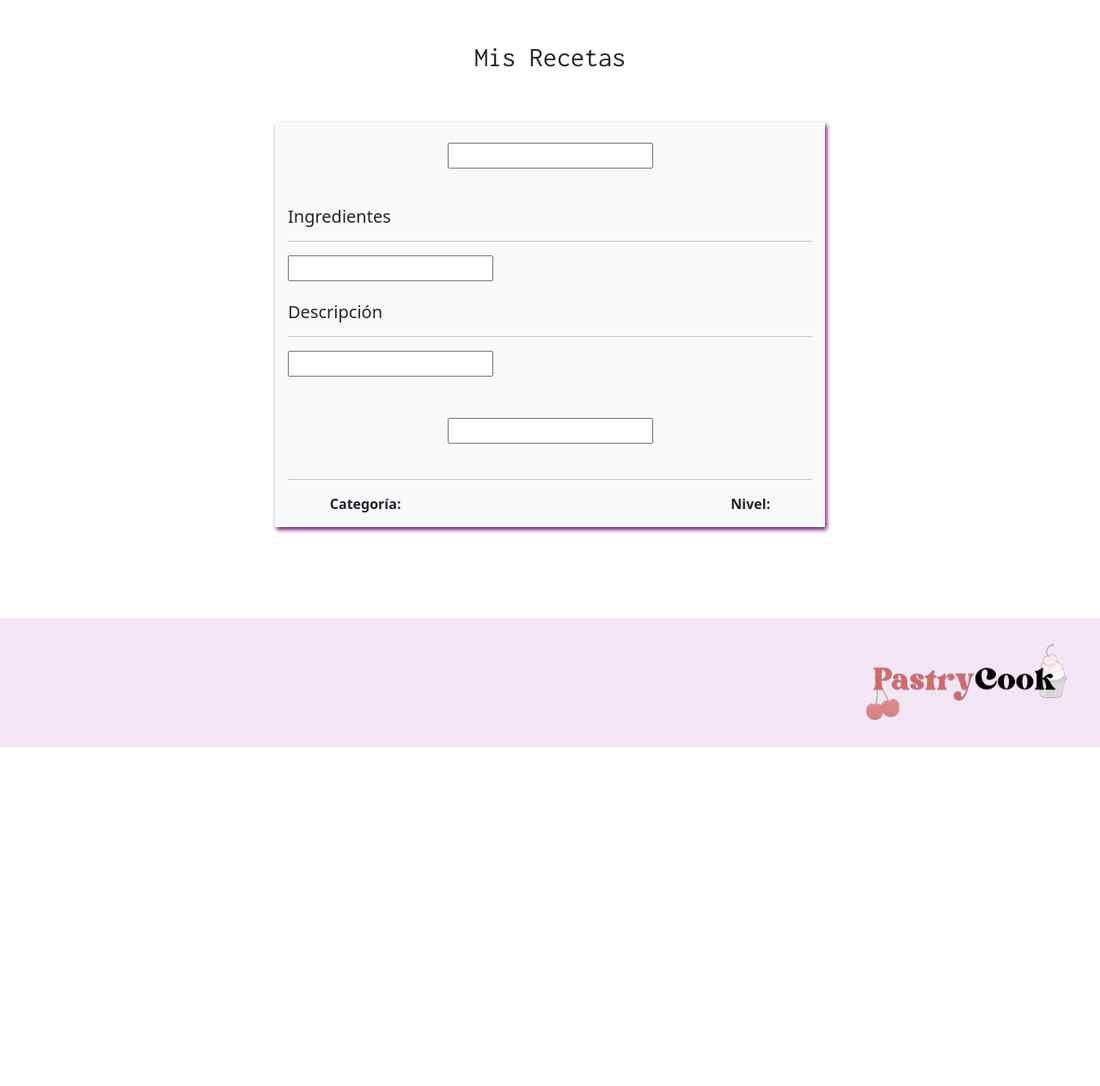
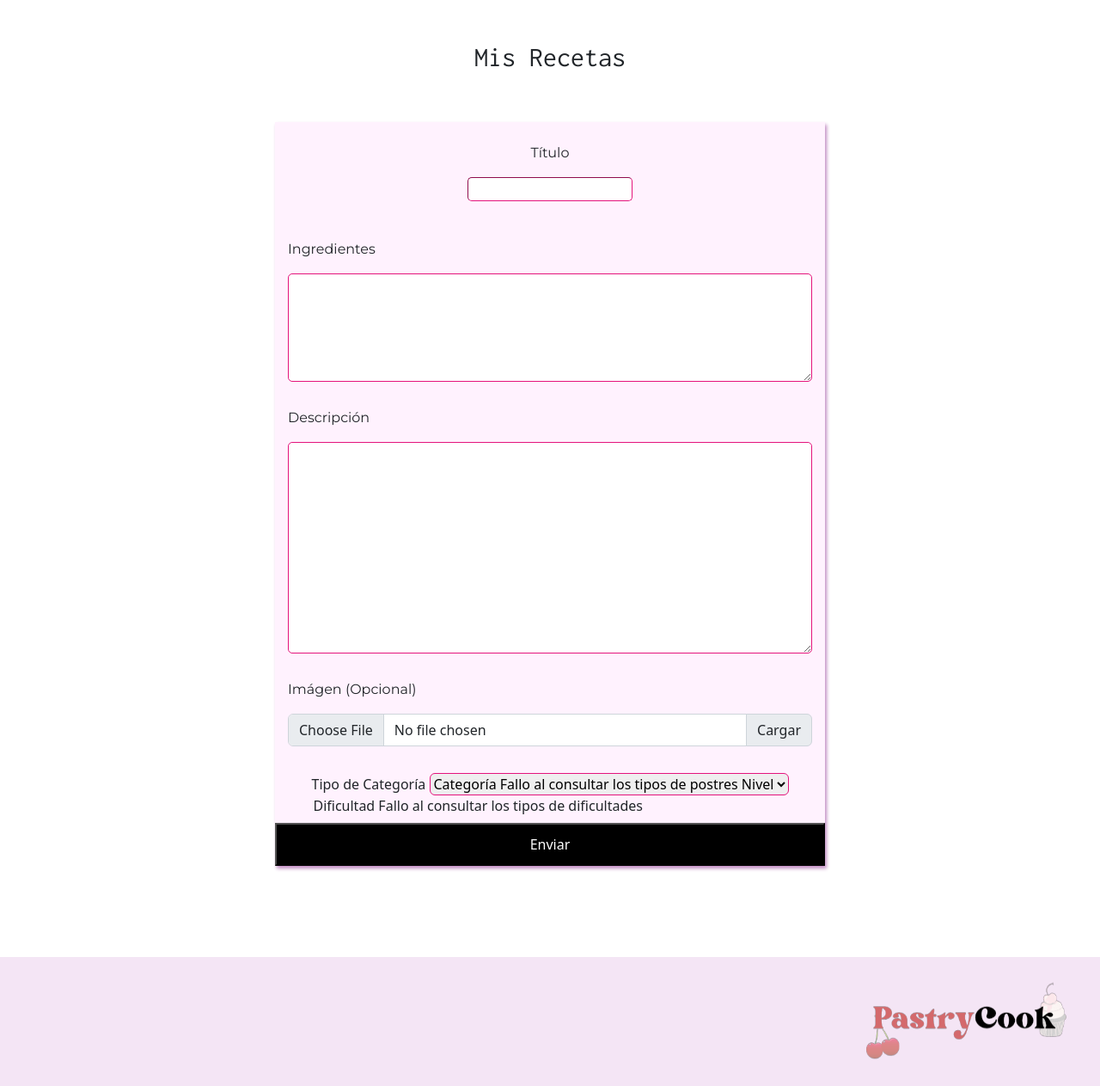
Before and after one commit to DanielaEAR/Semestral_Des7_PastryCook, a PHP site: page /SemestralFinal/funcionalidades/crear_EditarRecetas.php in a window 1280 px wide. Shown: the part 136-1399 px from the top of the page at 86% size. Before the commit the page ends 1005 px from the top, so only its background shows below. Run offline with PHP 8.4, Linux system fonts and the light colour scheme.

Commit message:
Se finalizó la creación de la pantalla crear y editar recetas, ademÃas de la funcionalidad eliminar receta

```diff
--- a/Secciones/headerPrincipal.php
+++ b/Secciones/headerPrincipal.php
@@ -7,6 +7,7 @@
     <!-- BOOSTRAP -->
     <link href="https://cdn.jsdelivr.net/npm/bootstrap@5.2.2/dist/css/bootstrap.min.css" rel="stylesheet" integrity="sha384-Zenh87qX5JnK2Jl0vWa8Ck2rdkQ2Bzep5IDxbcnCeuOxjzrPF/et3URy9Bv1WTRi" crossorigin="anonymous">
     <!-- CSS only -->
+    <link href="http://localhost/SemestralFinal/css/estilosPerfil.css" rel="stylesheet">
     <link href="http://localhost/SemestralFinal/css/estilosFiltrarB.css" rel="stylesheet">
     <link href="http://localhost/SemestralFinal/css/estilosVerReceta.css" rel="stylesheet">
     <link href="http://localhost/SemestralFinal/css/estilosPrincipal.css" rel="stylesheet">
--- a/class/Recetas.php
+++ b/class/Recetas.php
@@ -96,8 +96,8 @@
             $this->_db->close();
         }
     }
-    public function eliminar_Receta($id_R, $id_U){
-        $instruccion = "CALL sp_eliminarReceta(".$id_R.",".$id_U.")";
+    public function eliminar_Receta($id_R){
+        $instruccion = "CALL sp_eliminarReceta(".$id_R.")";
         $consulta = $this->_db->query($instruccion);
         $resultado = $consulta;
 
--- a/css/estilosPrincipal.css
+++ b/css/estilosPrincipal.css
@@ -102,3 +102,50 @@
     background-color: rgb(21, 182, 168);
     color: azure;
 }
+
+/*   Parte del css que pertenece a la crear_EditarRecetas.php   */
+.headerTarjetaCrear{
+    display: flex;
+    flex-direction: column;
+    align-items: center;
+}
+.campoTitulo{
+    border-radius: 5px;
+    border-color: rgb(228, 20, 124);
+    border-width: 1px;
+    width: 30%;
+}
+.infoCrear{
+    display: flex;
+    justify-content: space-around;
+    height: 50px;
+    margin-bottom: 8px;
+}
+.dropC{
+    border-radius: 6px;
+    border-color: rgb(228, 20, 124);
+    border-width: 1px;
+}
+.campoIngr{
+    border-radius: 5px;
+    border-color: rgb(228, 20, 124);
+    border-width: 1px;
+    width: 100%;
+}
+.campoDescrip{
+    border-radius: 5px;
+    border-color: rgb(228, 20, 124);
+    border-width: 1px;
+    width: 100%;
+}
+.campoImgC{
+    display: flex;
+    flex-direction: column;
+    justify-content: center;
+}
+.btnEnviar{
+    width: 100%;
+    height: 50px;
+    background-color: black;
+    color: white;
+}
--- a/css/estilosVerReceta.css
+++ b/css/estilosVerReceta.css
@@ -10,8 +10,8 @@
     width: 50%;
     display: flex;
     flex-direction: column;
-    box-shadow:  2px 3px 5px rgb(106, 12, 109);
-    background-color: rgb(248,249,250)
+    box-shadow:  2px 3px 4px rgb(192, 138, 194);
+    background-color: rgba(255, 238, 254, 0.76);
 }
 .headerTarjeta{
     display: flex;
--- a/funcionalidades/crear_EditarRecetas.php
+++ b/funcionalidades/crear_EditarRecetas.php
@@ -1,6 +1,8 @@
 <?php
     include("../Secciones/headerPrincipal.php");
-    include("../class/Favoritas.php");
+    include("../class/Recetas.php");
+    include("../class/TipoPostre.php");
+    include("../class/DificultadReceta.php");
     $id_Usuario = 0; //cambiar dependiendo del usuario
 ?>
     <br><br>
@@ -9,33 +11,75 @@
     <div class="tarjetaRecetaPadre">
         <div class="tarjetaRecetaHija">
             <br>
-            <div class="headerTarjeta">
-                <input type="text">
+            <div class="headerTarjetaCrear">
+                <p>Título</p>
+                <input class="campoTitulo" type="text">
             </div>
             <br>
             <div class="camposTarjeta">
-                <h5>Ingredientes</h5>
-                <hr>
+                <p>Ingredientes</p>
                 <div class="campoIngr">
-                    <input type="text">
+                    <textarea class="campoIngr" name="" id="" cols="50" rows="5"></textarea>
                 </div>
                 <br>
-                <h5>Descripción</h5>
-                <hr>
+                <p>Descripción</p>
                 <div class="campoDescr">
-                    <input type="text">
+                <textarea class="campoDescrip" name="" id="" cols="50" rows="10"></textarea>
                 </div>
-                <br><br>
-                <div class="campoImg">
-                    <input type="text">
+                <br>
+                <div class="campoImgC">
+                    <p>Imágen (Opcional) </p>
+                    <div class="input-group mb-3">
+                        <input type="file" class="form-control" id="inputGroupFile02">
+                        <label class="input-group-text" for="inputGroupFile02">Cargar</label>
+                    </div>
                 </div>
             </div>
-            <div class="camposInfo">
-                <hr>
-                <div class="info">
-                    <span><b>Categoría:</b> <?php //print($resuVerRecetas['postre']) ?> </span>
-                    <span><b>Nivel:</b> <?php //print($resuVerRecetas['tipoDificultad']) ?> </span>
+
+            <div class="camposInfoCrear">
+                <div class="infoCrear">
+                    <div class="dropsCrear">
+                        <span>Tipo de Categoría </span>
+                        <SELECT class="dropC" name="catego">
+                        <OPTION value="0" SELECTED>Categoría
+                        <?php
+                            $obj_tipoP = new TipoPostre();
+                            $tipoP = $obj_tipoP->consultar_tiposPostre();
+                            $nfilas=count($tipoP);
+
+                            if($nfilas > 0){
+                                foreach($tipoP as $resultado){
+                                    print("<OPTION value='".$resultado['id_P']."'>".$resultado['postre']."<br>");
+                                }
+                        ?>
+                        </SELECT>
+                        <?php
+                            }
+                        ?>
+                    </div>
+                    <div class="dropsCrear">
+                        <span>Nivel</span>
+                        <SELECT class="dropC" name="Dificultad">
+                        <OPTION value="0" SELECTED>Dificultad
+                        <?php
+                            $obj_tipoD = new DificultadReceta();
+                            $tipoD = $obj_tipoD->consultar_tiposDificultad();
+                            $nfilas=count($tipoD);
+
+                            if($nfilas > 0){
+                                foreach($tipoD as $resultadoD){
+                                    print("<OPTION value='".$resultadoD['id_D']."'>".$resultadoD['tipoDificultad']."<br>");
+                                }
+                        ?>
+                        </SELECT>
+                        <?php
+                            }
+                        ?>
+                    </div>
                 </div>
+            </div>
+            <div class="tarjetaBtn">
+                <button type="submit" class="btnEnviar">Enviar</button> </a>
             </div>
         </div>
     </div>
```
Also changed, not shown: funcionalidades/eliminarReceta.php (+18 -0 lines), css/estilosPerfil.css (added).
